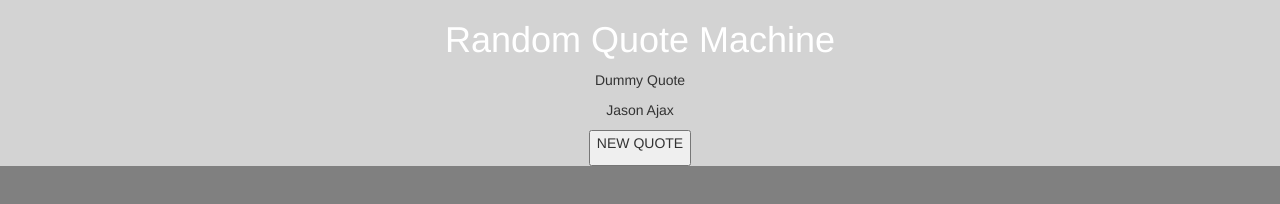
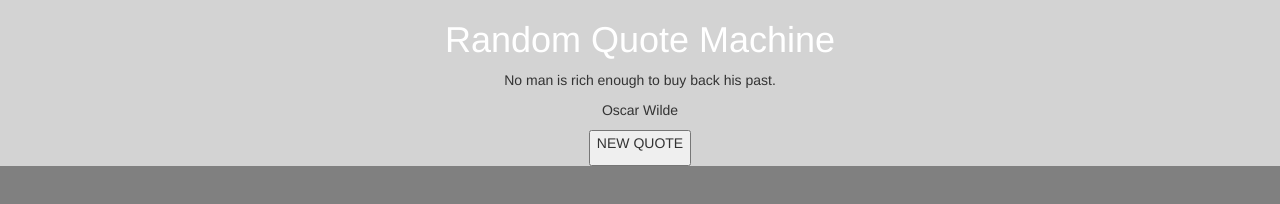
Before and after one commit to femarchi/random-quote-machine, a plain HTML site: page index.html in a window 1280 px wide. Both pictures are taken after a click on the button "NEW QUOTE". Drawn offline with nearby package versions, Linux system fonts and the light colour scheme.

Commit message:
Working version of quote generator

```diff
--- a/index.html
+++ b/index.html
@@ -31,11 +31,6 @@
 
   <div id="page-wrapper" class="container-fluid">
 
-<!--     <div id="background-image" class="row">
-      <img src="imgs/night-sky-01.jpg" alt="Background Image">
-
-    </div> -->
-
     <div id="machine-wrapper" class="row text-center">
 
       <div id="machine-title" class="col-xs-12 text-center">
@@ -43,8 +38,8 @@
       </div>
 
       <div id="quotes-area" class="col-xs-12">
-        <p id="quote">Lorem ipsum dolor sit amet, consectetur adipisicing elit. Laboriosam commodi amet, iusto illo maxime asperiores minima voluptatibus sunt dolor ea.</p>
-        <p id="author">Maximus Asperiores</p>
+        <p id="quote">Click below to load a new quote.</p>
+        <p id="author"></p>
       </div>
 
       <div id="button-area" class="col-xs-12">
--- a/script.js
+++ b/script.js
@@ -1,48 +1,29 @@
 $(document).ready(function() {
-
-	// Function calls when opening the page
-
-
-	// function loadDoc() {
-	// 	// Load all quotes from txt file into an object
- //  	var xhttp = new XMLHttpRequest();
- //  	xhttp.onreadystatechange = function() {
- //  	  if (this.readyState == 4 && this.status == 200) {
- //  	   var quoteString = this.responseText;
- //  	   //Create new objects with fields: id(int), Quote(string), Author(string)
- //  	   //Do this by splitting the array for every new line and pushing the values in order
-
- //  	  }
- //  	};
- //  	xhttp.open("GET", "quote-list.txt", true);
- //  	xhttp.send();
-	// }
 
 	function loadQuote (quoteId) {
 		//fetch a random quote by id number and insert it into the html
 
-		var loadedQuote = "Dummy Quote";
-		var loadedAuthor = "Jason Ajax";
-
-		$.getJSON("quote-list.json", function (data){
+		$.getJSON("https://raw.githubusercontent.com/femarchi/random-quote-machine/master/quote-list.json", function (data){
 			var i = 0;
 			var found = false;
+
 			while (!found && i < data.length){
-				if(data[i].id === quoteId){
-					alert("Found " + quoteId + "!");
-					loadedQuote = data[i].quote;
-					loadedAuthor = data[i].author;
+				if(data[i].ID === quoteId){
+					//alert("Found " + quoteId + "!");
+					console.log(
+											data[i].ID + "\n"
+											+ data[i].quote + "\n"
+											+ data[i].author
+											);
+					$("#quote").html(data[i].quote);
+					$("#author").html(data[i].author);
 					found = true;
 				}
 				i++;
 			}
+
 		});
 
-		$("#quote").html(loadedQuote);
-		$("#author").html(loadedAuthor);
-
-		//document.getElementById("quote").innerHTML = "Quote loaded";
-		//document.getElementById("author").innerHTML = "Author";
 	}
 
 	$("#new-quote-button").on("click", function(){
```
Also changed, not shown: stylesheet.css (+0 -11 lines), 1 other file.
